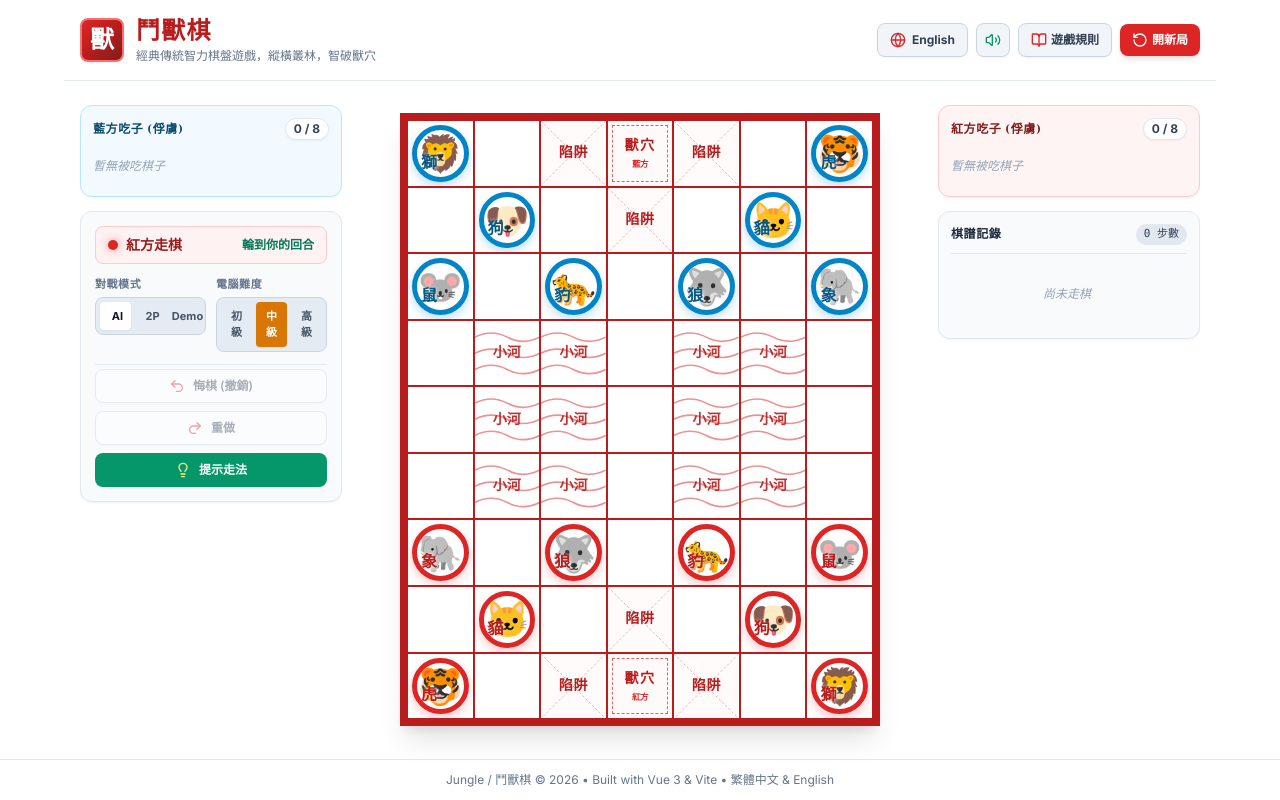
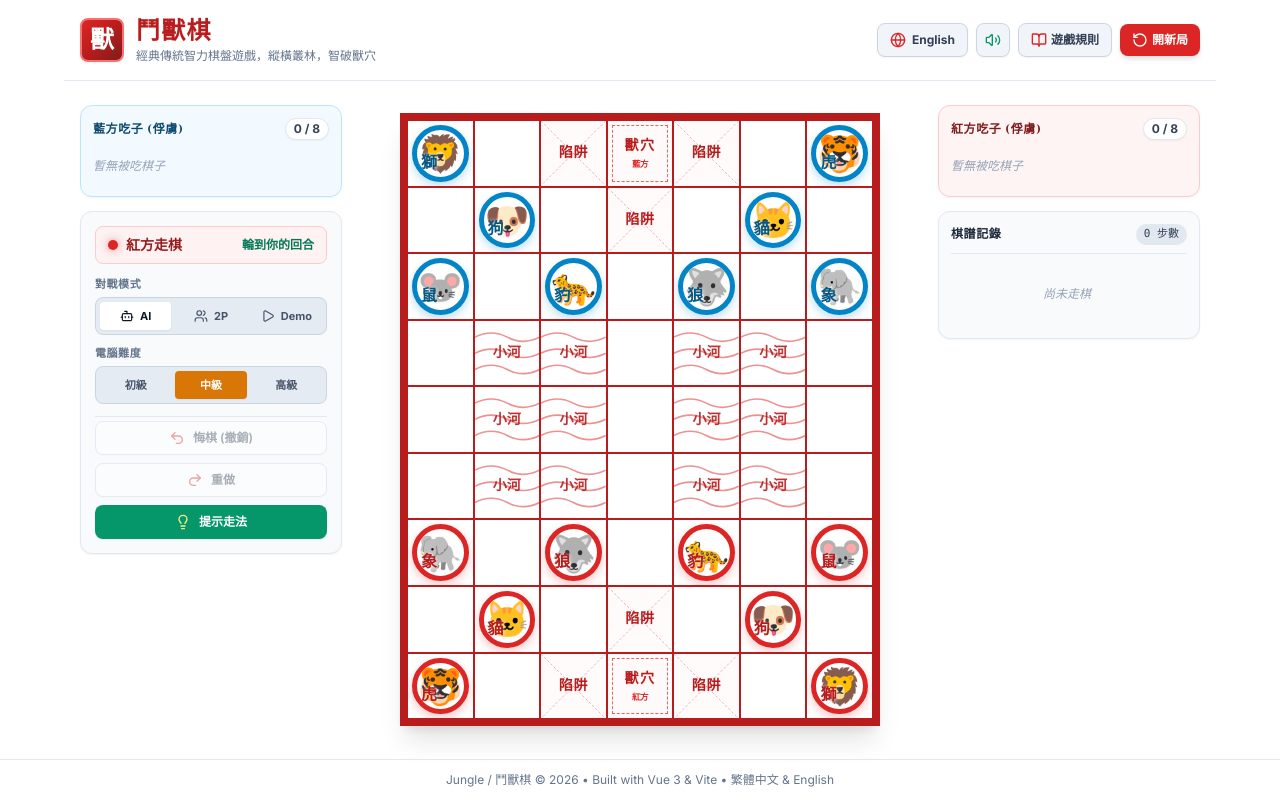
Before and after one commit to kennith/jungle-app, a Vue app: page / in a window 1280 px wide. Built offline with nearby package versions, Linux system fonts and the light colour scheme.

Commit message:
style: make Mode selector and Difficulty grid fill full width rows

```diff
--- a/src/components/GameControls.vue
+++ b/src/components/GameControls.vue
@@ -58,65 +58,65 @@ const emit = defineEmits<{
       </div>
     </div>
 
-    <!-- Mode Selector & Difficulty Grid -->
-    <div class="grid grid-cols-1 sm:grid-cols-2 gap-2.5">
-      <!-- Game Mode -->
-      <div>
+    <!-- Mode Selector & Difficulty Grid (Each filling the entire row) -->
+    <div class="flex flex-col gap-2.5">
+      <!-- Game Mode (Full Row) -->
+      <div class="w-full">
         <label class="block text-[11px] font-bold uppercase tracking-wider text-slate-500 mb-1">
           {{ t(language, 'mode') }}
         </label>
-        <div class="grid grid-cols-3 gap-1 bg-slate-200/80 p-1 rounded-lg border border-slate-300">
+        <div class="grid grid-cols-3 gap-1 bg-slate-200/80 p-1 rounded-lg border border-slate-300 w-full">
           <button
-            class="px-2 py-1.5 rounded text-[11px] font-bold transition-all flex items-center justify-center gap-1"
+            class="px-2 py-1.5 rounded text-[11px] font-bold transition-all flex items-center justify-center gap-1.5"
             :class="mode === 'pve' ? 'bg-white text-slate-900 shadow-sm' : 'text-slate-600 hover:text-slate-900'"
             @click="emit('update:mode', 'pve')"
           >
-            <Bot class="w-3 h-3" />
+            <Bot class="w-3.5 h-3.5" />
             <span>AI</span>
           </button>
 
           <button
-            class="px-2 py-1.5 rounded text-[11px] font-bold transition-all flex items-center justify-center gap-1"
+            class="px-2 py-1.5 rounded text-[11px] font-bold transition-all flex items-center justify-center gap-1.5"
             :class="mode === 'pvp' ? 'bg-white text-slate-900 shadow-sm' : 'text-slate-600 hover:text-slate-900'"
             @click="emit('update:mode', 'pvp')"
           >
-            <Users class="w-3 h-3" />
+            <Users class="w-3.5 h-3.5" />
             <span>2P</span>
           </button>
 
           <button
-            class="px-2 py-1.5 rounded text-[11px] font-bold transition-all flex items-center justify-center gap-1"
+            class="px-2 py-1.5 rounded text-[11px] font-bold transition-all flex items-center justify-center gap-1.5"
             :class="mode === 'eve' ? 'bg-white text-slate-900 shadow-sm' : 'text-slate-600 hover:text-slate-900'"
             @click="emit('update:mode', 'eve')"
           >
-            <Play class="w-3 h-3" />
+            <Play class="w-3.5 h-3.5" />
             <span>Demo</span>
           </button>
         </div>
       </div>
 
-      <!-- AI Difficulty (visible if PvE) -->
-      <div v-if="mode === 'pve'">
+      <!-- AI Difficulty (Full Row, visible if PvE) -->
+      <div v-if="mode === 'pve'" class="w-full">
         <label class="block text-[11px] font-bold uppercase tracking-wider text-slate-500 mb-1">
           {{ t(language, 'difficulty') }}
         </label>
-        <div class="grid grid-cols-3 gap-1 bg-slate-200/80 p-1 rounded-lg border border-slate-300">
+        <div class="grid grid-cols-3 gap-1 bg-slate-200/80 p-1 rounded-lg border border-slate-300 w-full">
           <button
-            class="px-1.5 py-1.5 rounded text-[10px] sm:text-[11px] font-bold transition-all text-center"
+            class="px-2 py-1.5 rounded text-[11px] font-bold transition-all text-center"
             :class="difficulty === 'easy' ? 'bg-emerald-600 text-white shadow-sm' : 'text-slate-600 hover:text-slate-900'"
             @click="emit('update:difficulty', 'easy')"
           >
             {{ language === 'zh-TW' ? '初級' : 'Easy' }}
           </button>
           <button
-            class="px-1.5 py-1.5 rounded text-[10px] sm:text-[11px] font-bold transition-all text-center"
+            class="px-2 py-1.5 rounded text-[11px] font-bold transition-all text-center"
             :class="difficulty === 'medium' ? 'bg-amber-600 text-white shadow-sm' : 'text-slate-600 hover:text-slate-900'"
             @click="emit('update:difficulty', 'medium')"
           >
             {{ language === 'zh-TW' ? '中級' : 'Med' }}
           </button>
           <button
-            class="px-1.5 py-1.5 rounded text-[10px] sm:text-[11px] font-bold transition-all text-center"
+            class="px-2 py-1.5 rounded text-[11px] font-bold transition-all text-center"
             :class="difficulty === 'hard' ? 'bg-rose-600 text-white shadow-sm' : 'text-slate-600 hover:text-slate-900'"
             @click="emit('update:difficulty', 'hard')"
           >
```
